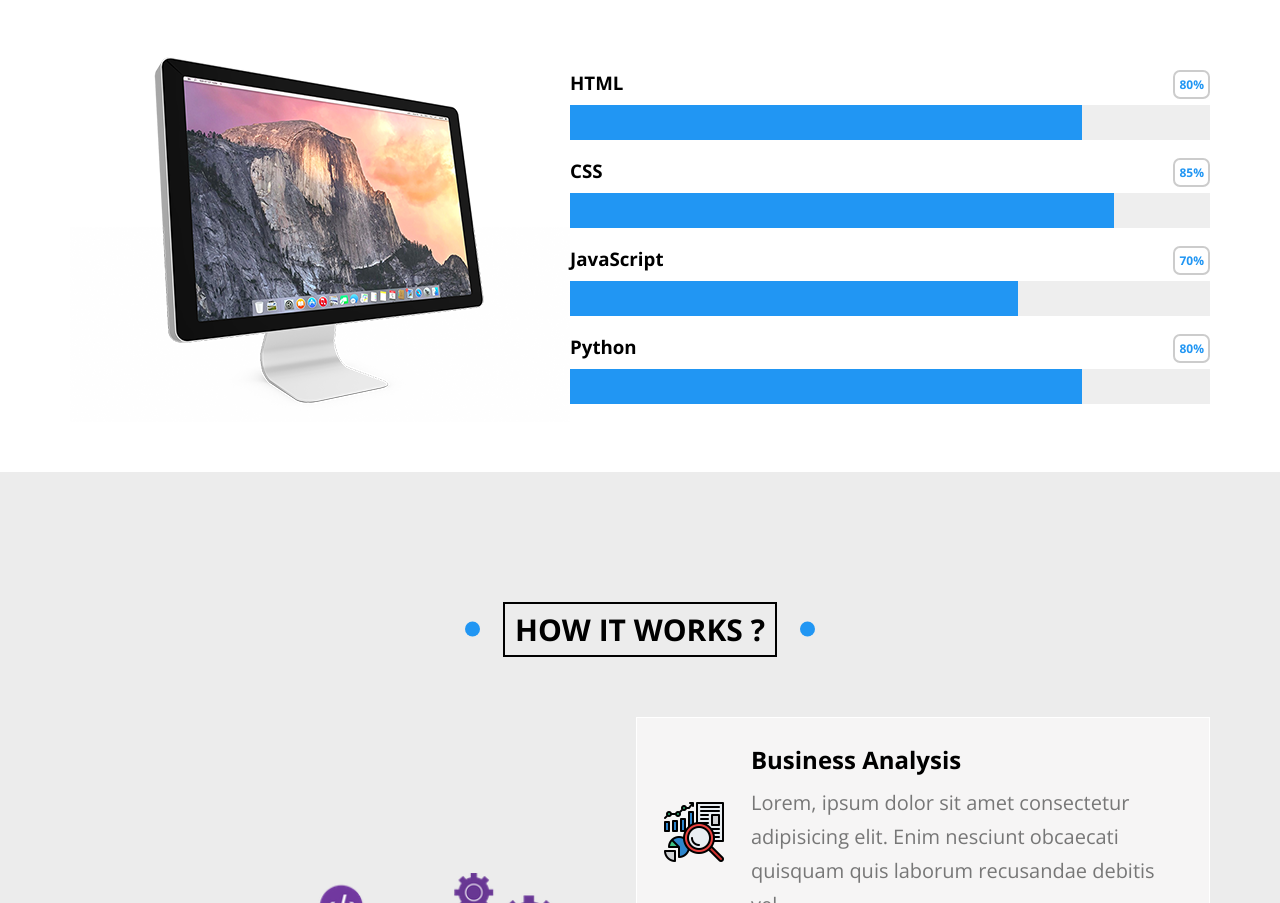
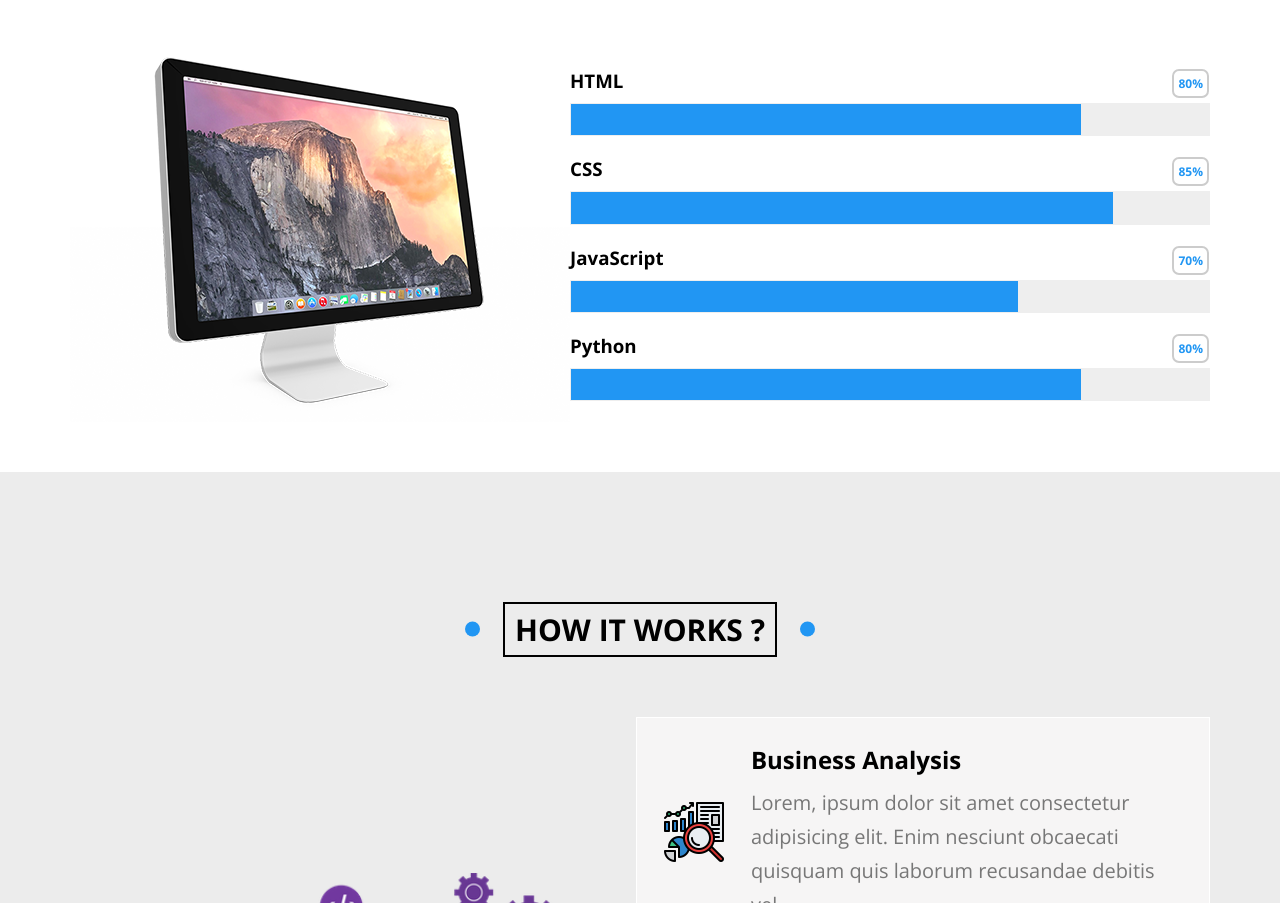
Before and after one commit to aliwehbi5/Damon, a plain HTML site: page index.html in a window 1280 px wide. Shown: the part 7538-8441 px from the top of the page. Drawn offline with nearby package versions, Linux system fonts and the light colour scheme; a web font is replaced by a local one.

Commit message:
Update style.css

```diff
--- a/css/style.css
+++ b/css/style.css
@@ -1055,8 +1055,9 @@ section h2.button:hover {
 #skills .container .percent div div {
   background-color: #eeeeee;
   width: 100%;
-  height: 100%;
-  position: relative;
+  height: 90%;
+  position: relative;
+  border: 1px solid #eee;
 }
 
 #skills .container .percent div h3 {
```
